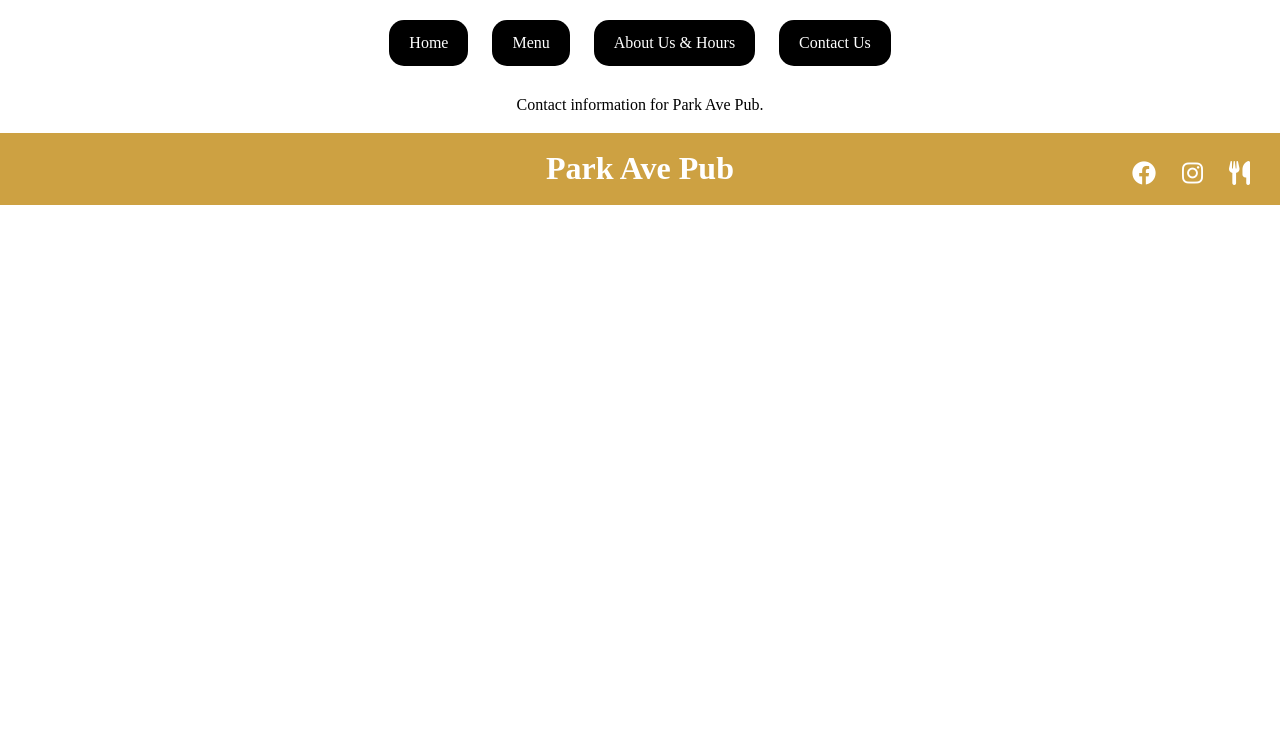
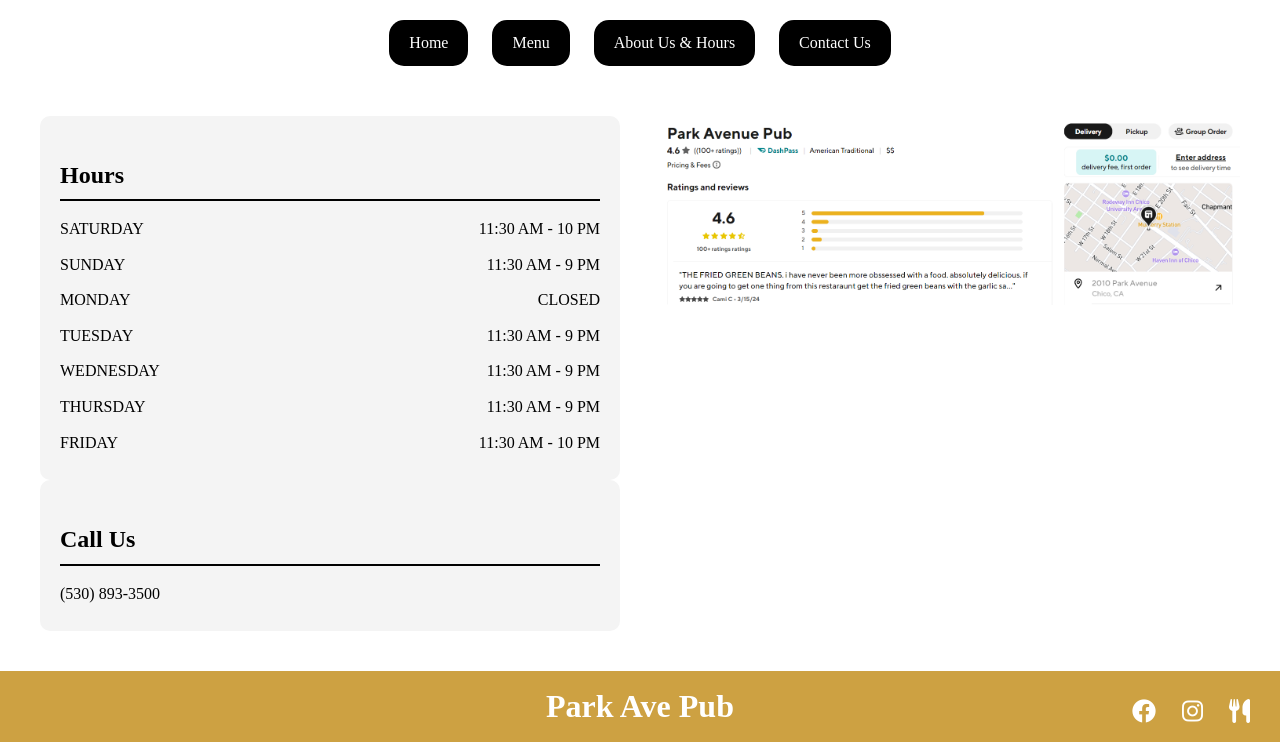
Before and after one commit to Hayat-White/ParkAvePub, a Django app: page /contact/ in a window 1280 px wide. Shown: the part 71-813 px from the top of the page. Before the commit the page ends 276 px from the top, so only its background shows below. Run offline with Django 3.2, Linux system fonts and the light colour scheme.

Commit message:
Finishedsite

```diff
--- a/Park Ave Pub site/parkave/home/templates/home/about.html
+++ b/Park Ave Pub site/parkave/home/templates/home/about.html
@@ -88,7 +88,6 @@
             <a href="{% url 'contact' %}" class="button">Contact Us</a>
     </div>
     <p>Information about Park Ave Pub.</p>
-    <iframe src="https://www.facebook.com/plugins/page.php?href=https%3A%2F%2Fwww.facebook.com%2Fparkavepubchico&tabs=timeline&width=500&height=500&small_header=false&adapt_container_width=true&hide_cover=false&show_facepile=true&appId" width="500" height="500" style="border:none;overflow:hidden" scrolling="no" frameborder="0" allowfullscreen="true" allow="autoplay; clipboard-write; encrypted-media; picture-in-picture; web-share"></iframe>
     <div class="instagram-container">
     <blockquote class="instagram-media" data-instgrm-permalink="https://www.instagram.com/parkavepub/?utm_source=ig_embed&amp;utm_campaign=loading" data-instgrm-version="14" style="background:#FFF; border:0; border-radius:3px; box-shadow:0 0 1px 0 rgba(0,0,0,0.5),0 1px 10px 0 rgba(0,0,0,0.15); margin: 1px; max-width:540px; min-width:326px; padding:0; width:99.375%; width:-webkit-calc(100% - 2px); width:calc(100% - 2px);">
   <div style="padding:16px;">
--- a/Park Ave Pub site/parkave/home/templates/home/contact.html
+++ b/Park Ave Pub site/parkave/home/templates/home/contact.html
@@ -1,4 +1,3 @@
-<!-- home/templates/home/contact.html -->
 {% load static %}
 <!DOCTYPE html>
 <html lang="en">
@@ -23,7 +22,6 @@
             margin: 0;
         }
         body {
-
             background-size: contain;
             background-position: center 250px;
             background-repeat: no-repeat;
@@ -31,9 +29,9 @@
             margin: 0;
             text-align: center;
         }
-        .button-container{
+        .button-container {
             text-align: center;
-            margin-top:10px;
+            margin-top: 10px;
         }
         .button {
             display: inline-block;
@@ -57,11 +55,58 @@
             font-size: 1.5em;
             text-decoration: none;
         }
-
+        .content {
+            display: flex;
+            flex-direction: row;
+            justify-content: center;
+            align-items: flex-start;
+            padding: 20px;
+        }
+        .hours-container {
+            flex-basis: 50%;
+            padding: 20px;
+        }
+        .hours {
+            color: #000;
+            padding: 20px;
+            border-radius: 10px;
+            text-align: left;
+            background-color: #f4f4f4;
+        }
+        .hours h2 {
+            border-bottom: 2px solid #000;
+            padding-bottom: 5px;
+            margin-bottom: 10px;
+        }
+        .hours div {
+            display: flex;
+            justify-content: space-between;
+            padding: 5px 0;
+        }
+        .image-container {
+            flex-basis: 50%;
+            padding: 20px;
+            text-align: center;
+        }
+        .image-container img {
+            max-width: 100%;
+            height: auto;
+            border-radius: 10px;
+        }
+        @media (max-width: 768px) {
+            .content {
+                flex-direction: column;
+                align-items: center;
+            }
+            .image-container {
+                order: 2;
+                padding-top: 20px;
+            }
+        }
     </style>
 </head>
 <body>
-     <header>
+    <header>
         <h1>Contact Us</h1>
         <div class="social-icons">
             <a href="https://www.facebook.com/parkavepubchico" target="_blank">
@@ -75,13 +120,58 @@
             </a>
         </div>
     </header>
-        <div class="button-container">
+    <div class="button-container">
         <a href="{% url 'home' %}" class="button">Home</a>
         <a href="{% url 'menu' %}" class="button">Menu</a>
         <a href="{% url 'about' %}" class="button">About Us & Hours</a>
         <a href="{% url 'contact' %}" class="button">Contact Us</a>
+    </div>
+    <div class="content">
+        <div class="hours-container">
+            <div class="hours">
+                <h2>Hours</h2>
+                <div>
+                    <span>SATURDAY</span>
+                    <span>11:30 AM - 10 PM</span>
+                </div>
+                <div>
+                    <span>SUNDAY</span>
+                    <span>11:30 AM - 9 PM</span>
+                </div>
+                <div>
+                    <span>MONDAY</span>
+                    <span>CLOSED</span>
+                </div>
+                <div>
+                    <span>TUESDAY</span>
+                    <span>11:30 AM - 9 PM</span>
+                </div>
+                <div>
+                    <span>WEDNESDAY</span>
+                    <span>11:30 AM - 9 PM</span>
+                </div>
+                <div>
+                    <span>THURSDAY</span>
+                    <span>11:30 AM - 9 PM</span>
+                </div>
+                <div>
+                    <span>FRIDAY</span>
+                    <span>11:30 AM - 10 PM</span>
+                </div>
+            </div>
+            <div class="hours">
+                <h2>Call Us</h2>
+                <div>
+                    <span>(530) 893-3500</span>
+                </div>
+            </div>
         </div>
-    <p>Contact information for Park Ave Pub.</p>
+        <div class="image-container">
+            <a href="https://www.doordash.com/store/park-avenue-pub-chico-25225189/" target="_blank">
+                <img src="{% static 'images/doordash.png' %}" alt="DoorDash Link Image">
+            </a>
+        </div>
+    </div>
     <footer>
         <h1>Park Ave Pub</h1>
         <div class="social-icons">
--- /dev/null
+++ b/Park Ave Pub site/parkave/home/templates/home/facebook iframe.txt
@@ -0,0 +1 @@
+<iframe src="https://www.facebook.com/plugins/page.php?href=https%3A%2F%2Fwww.facebook.com%2Fparkavepubchico&tabs=timeline&width=500&height=500&small_header=false&adapt_container_width=true&hide_cover=false&show_facepile=true&appId" width="500" height="500" style="border:none;overflow:hidden" scrolling="no" frameborder="0" allowfullscreen="true" allow="autoplay; clipboard-write; encrypted-media; picture-in-picture; web-share"></iframe>
```
Also changed, not shown: Park Ave Pub site/parkave/home/static/images/doordash.png (added).
